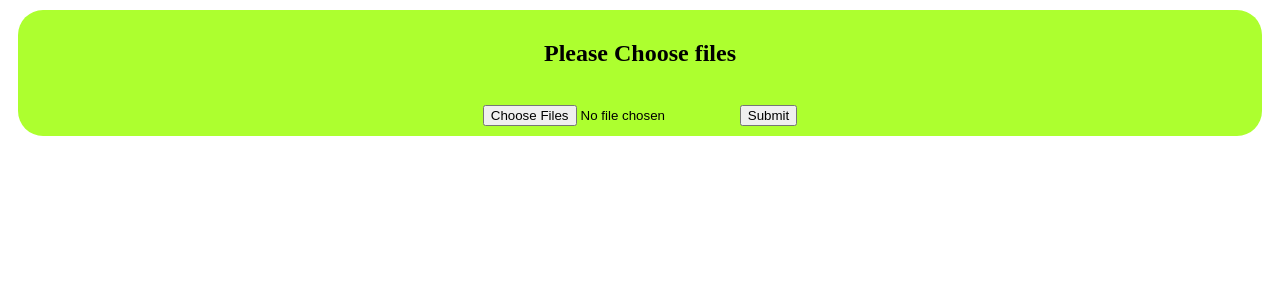
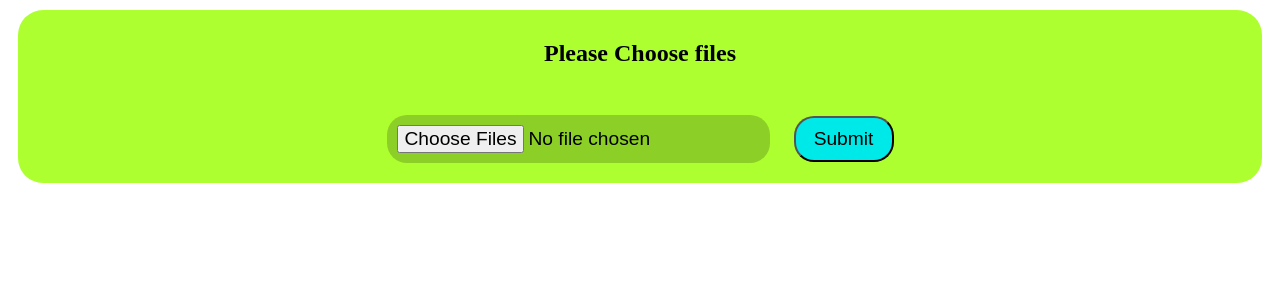
Before and after one commit to Tanmai2002/VH-21-26-JAST-dev, a Flask app: page /upload in a window 1280 px wide. Shown: the part 84-384 px from the top of the page. Run offline with Flask 2, Linux system fonts and the light colour scheme; some libraries are stand-ins or nearby versions.

Commit message:
upload form UI  improved

```diff
--- a/templates/upload.html
+++ b/templates/upload.html
@@ -18,6 +18,28 @@
             background-color: greenyellow;
             border-radius: 25px;
         }
+        input{
+            background: rgb(140, 207, 39);
+            font-size: larger;
+            padding: 10px 10px;
+            margin: 10px;
+            border-radius: 20px;
+        }
+
+        input.btn{
+
+            background: rgb(0, 233, 233);
+            padding: 10px;
+            width: 100px;
+            border-radius: 20px;
+        }
+        input.btn:hover{
+            cursor: pointer;
+            background: cyan;
+            padding: 10px;
+            width: 100px;
+            border-radius: 20px;
+        }
     </style>
 </head>
 <body>
@@ -37,7 +59,7 @@
     <br>
     <form action="/upload" method="post" enctype="multipart/form-data">
         <input type="file" name="file_name" multiple accept="video/*">
-        <input type="submit" value="Submit">
+        <input class="btn" type="submit" value="Submit">
     </form>
     </div>
 </div>
```
